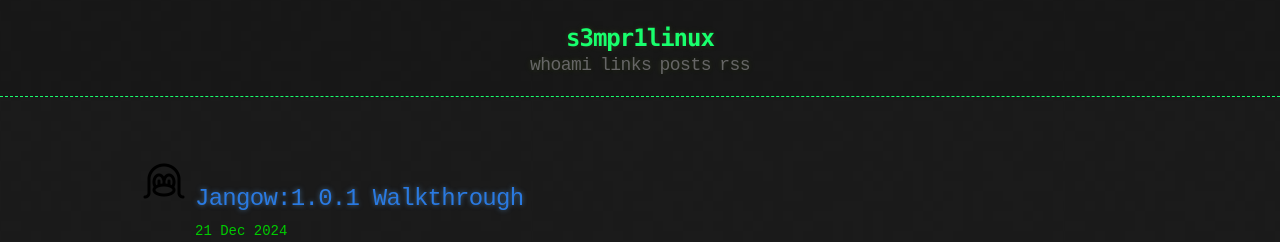
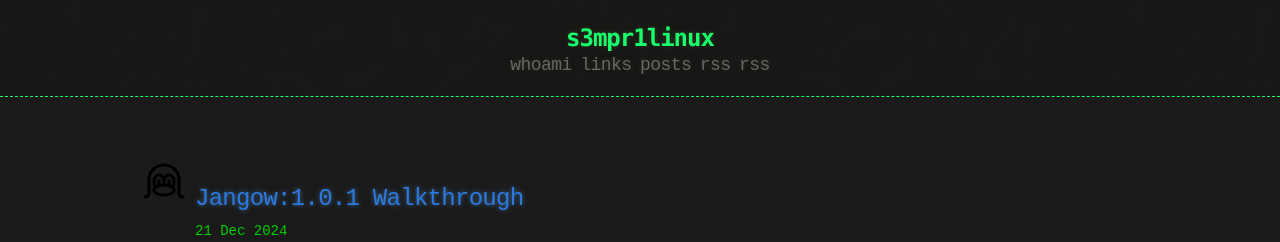
Before and after one commit to s3mPr1linux/s3mPr1linux.github.io, a Jekyll site: the page built from index.html, in a window 1280 px wide. Shown: the top 242 px of the page. Built offline with Jekyll 4.4.1, drawn with Linux system fonts in a browser that asks for light colours; the list of posts is cut into pages by our own code.

Commit message:
Update links.html

```diff
--- a/_includes/links.html
+++ b/_includes/links.html
@@ -1,4 +1,5 @@
 <a href="{{ "/about" | prepend: site.baseurl | replace: '//', '/' }}"><h2 class="header-link">whoami</h2></a>
 <a href="{{ "/links" | prepend: site.baseurl | replace: '//', '/' }}"><h2 class="header-link">links</h2></a>
 <a href="{{ "/archive" | prepend: site.baseurl | replace: '//', '/' }}"><h2 class="header-link">posts</h2></a>
+<a href="{{ "/ctf" | prepend: site.baseurl | replace: '//', '/' }}"><h2 class="header-link">rss</h2></a>
 <a href="{{ "/feed.xml" | prepend: site.baseurl | replace: '//', '/' }}"><h2 class="header-link">rss</h2></a>
```
